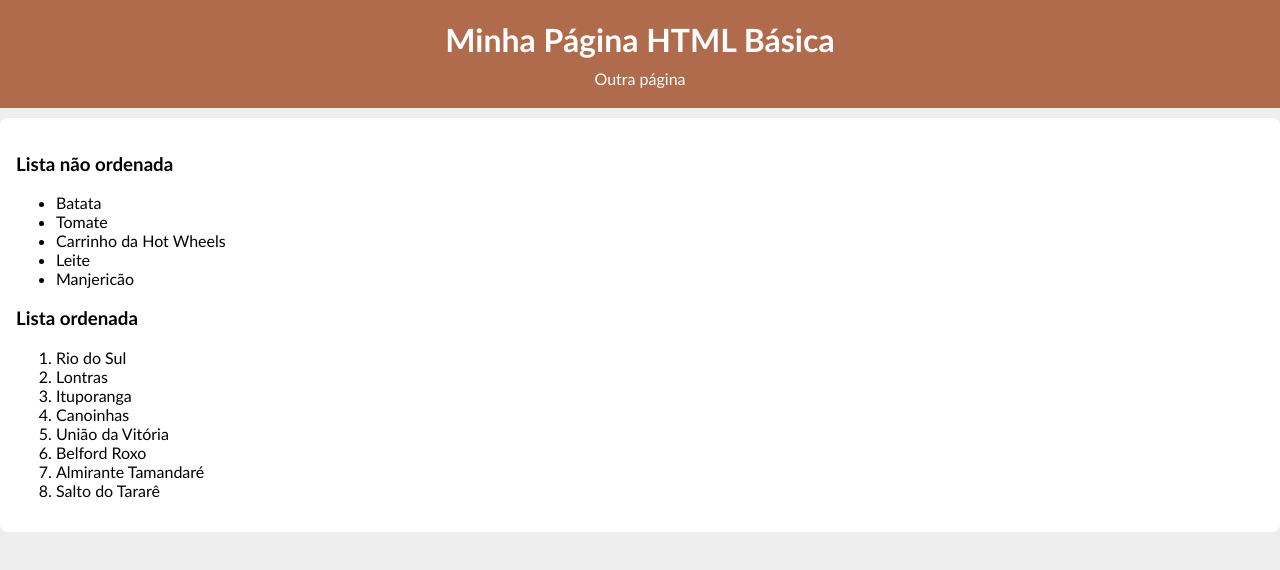
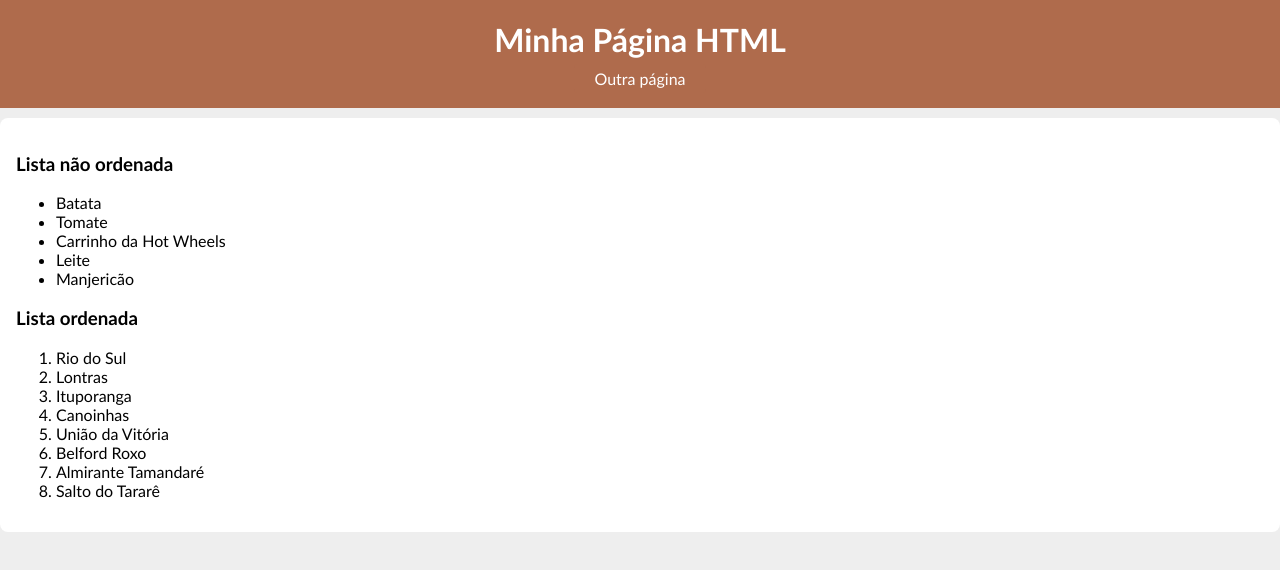
Before and after one commit to AlanBenitez22/notas-estudo, a plain HTML site: page Index.HTML in a window 1280 px wide. Drawn offline with Linux system fonts and the light colour scheme.

Commit message:
ajustei página inicial

```diff
--- a/Index.HTML
+++ b/Index.HTML
@@ -10,7 +10,7 @@
     <!-- A tag header serve para estruturar o cabeçalho da página -->
     <header>
     <!--h1 serve para um título.-->
-        <h1>Minha Página HTML Básica</h1>
+        <h1>Minha Página HTML</h1>
         <nav>
             <a href="./10_filmes.html">Outra página</a>
 
```
